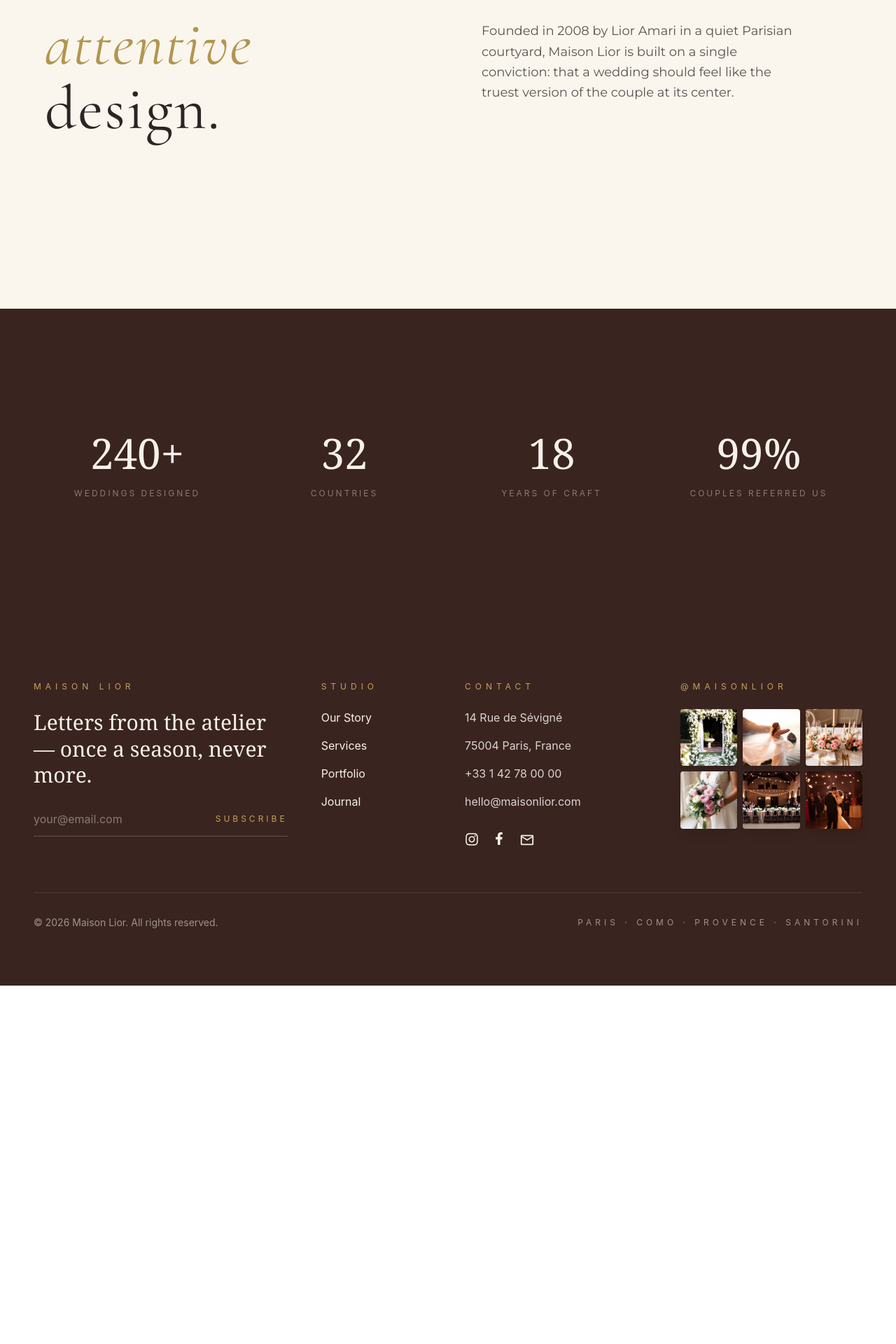
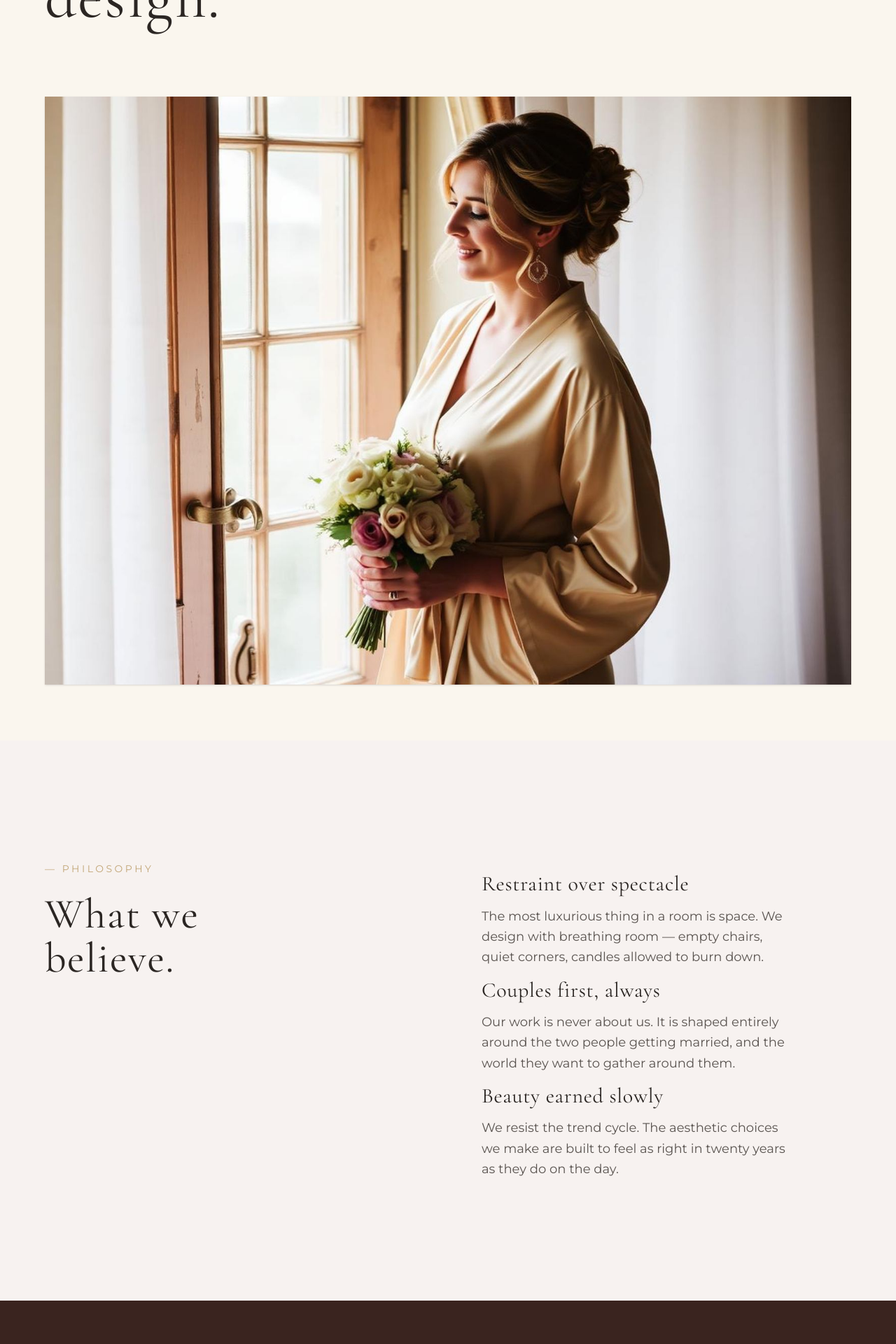
Before and after one commit to Priyankasapp/wedding-planner-webApp, a React (Vite) app: page /about in a window 1280 px wide. Shown: the part 440-2360 px from the top of the page at 70% size. Before the commit the page ends 1848 px from the top, so only its background shows below. Built offline with nearby package versions, Linux system fonts and the light colour scheme.

Commit message:
new Pholosophy component added on about page ...!

```diff
--- a/src/components/about/Atelier.tsx
+++ b/src/components/about/Atelier.tsx
@@ -1,4 +1,5 @@
 import { useEffect, useRef, useState } from 'react'
+import img from "../../assets/images/photo_11.jpg"
 
 const Atelier = () => {
 
@@ -23,7 +24,7 @@ const Atelier = () => {
         }
       },
       {
-        threshold: 0.1,
+        threshold: 0.05,
         rootMargin: '0px 0px -50px 0px'
       }
     );
@@ -42,11 +43,15 @@ const Atelier = () => {
   return (
     <section
       ref={sectionRef}
-      className='min-h-screen flex items-center bg-[#FAF6EE] text-[#2B2623] px-6 md:px-16 py-20 overflow-hidden'
+      className='min-h-screen flex flex-col justify-center bg-[#FAF6EE] text-[#2B2623] px-6 md:px-16 py-20 overflow-hidden'
     >
-      <div className='max-w-6xl mx-auto w-full grid grid-cols-1 md:grid-cols-2 gap-12 md:gap-24 items-center'>
+      {/* Container wrapper for content flow */}
+      <div className='max-w-6xl mx-auto w-full flex flex-col gap-16 md:gap-24'>
 
-        {/* Left Column*/}
+        {/* TEXT CONTENT: Two-column layout */}
+        <div className='grid grid-cols-1 md:grid-cols-2 gap-12 md:gap-24 items-center'>
+
+          {/* Left Column */}
           <div
             className={`transform transition-all duration-1000 ease-out ${
               isVisible
@@ -79,7 +84,7 @@ const Atelier = () => {
             </h1>
           </div>
 
-        {/* Right Column*/}
+          {/* Right Column */}
           <div
             className={`md:mt-24 transform transition-all duration-1000 ease-out ${
               isVisible
@@ -99,6 +104,26 @@ const Atelier = () => {
           </div>
 
         </div>
+
+        {/* HERO IMAGE CONTAINER: Spans full width of the 6xl container */}
+        <div
+          className={`w-full transform transition-all duration-1000 ease-out ${
+            isVisible
+              ? 'translate-y-0 opacity-100'
+              : 'translate-y-16 opacity-0'
+          }`}
+          style={{ transitionDelay: '600ms' }} // Cascades beautifully after the text fades in
+        >
+          <div className="w-full h-[100vh] md:h-[105vh] overflow-hidden  shadow-sm">
+            <img
+              src={img}
+              alt="Maison Lior Atelier Hero"
+              className="w-full h-full object-cover object-center transform hover:scale-105 transition duration-700 ease-out"
+            />
+          </div>
+        </div>
+
+      </div>
     </section>
   )
 }
--- /dev/null
+++ b/src/components/about/Philosophy.tsx
@@ -0,0 +1,56 @@
+import Services from "../home/Services"
+
+
+const Philosophy = () => {
+     const serifStyle = {
+    fontFamily: '"Cormorant Garamond", serif',
+    fontWeight: 300
+  };
+
+  const sansStyle = {
+    fontFamily: '"Montserrat", sans-serif',
+    fontWeight: 300
+  };
+
+
+  return (
+     <section className="bg-[#f7f2f0] py-24 lg:py-32 min-h-screen flex flex-col justify-center text-[#2B2623] px-6 md:px-16 py-20 overflow-hidden">
+        <div className='max-w-6xl mx-auto w-full flex flex-col gap-16 md:gap-24'>
+            <div className='grid grid-cols-1 md:grid-cols-2 gap-12 md:gap-24 '>
+                {/* left column */}
+                <div>
+                    <p style={{ ...sansStyle, fontWeight: 400 }}
+              className="text-xs md:text-sm tracking-[0.25em] text-[#C2A677] uppercase mb-6"> — Philosophy</p>
+
+                    <h1
+                    style={serifStyle}
+                    className="text-6xl md:text-5.5rem] leading-[1.05] tracking-wide max-w-lg">What we <br /> believe.</h1>
+                </div>
+                {/* right column */}
+                <div>
+                    <div>
+                        <h2   style={serifStyle}
+                         className="text-3xl leading-[1.05] tracking-wide mb-4 mt-4 max-w-lg">Restraint over spectacle</h2>
+                        <p style={sansStyle}
+              className="text-base md:text-lg leading-relaxed text-[#5A5450] max-w-md">The most luxurious thing in a room is space. We design with breathing room — empty chairs, quiet corners, candles allowed to burn down.</p>
+                    </div>
+                    <div>
+                        <h2   style={serifStyle}
+                         className="text-3xl leading-[1.05] tracking-wide mb-4 mt-4 max-w-lg">Couples first, always</h2>
+                        <p style={sansStyle}
+              className="text-base md:text-lg leading-relaxed text-[#5A5450] max-w-md">Our work is never about us. It is shaped entirely around the two people getting married, and the world they want to gather around them.</p>
+                    </div>
+                    <div>
+                        <h2   style={serifStyle}
+                        className="text-3xl leading-[1.05] tracking-wide mb-4 mt-4 max-w-lg">Beauty earned slowly</h2>
+                        <p style={sansStyle}
+              className="text-base md:text-lg leading-relaxed text-[#5A5450] max-w-md">We resist the trend cycle. The aesthetic choices we make are built to feel as right in twenty years as they do on the day.</p>
+                    </div>
+                </div>
+            </div>
+        </div>
+    </section>
+  )
+}
+
+export default Philosophy
--- a/src/pages/About/About.tsx
+++ b/src/pages/About/About.tsx
@@ -1,11 +1,12 @@
 import Stats from "../../components/home/Stats"
 import Atelier from "../../components/about/Atelier"
-
+import Philosophy from "../../components/about/Philosophy"
 const About = () => {
   return (
     <div>
 
       <Atelier/>
+      <Philosophy/>
       <Stats/>
     </div>
   )
```
Lines whose indentation alone changed are shown as unchanged.
